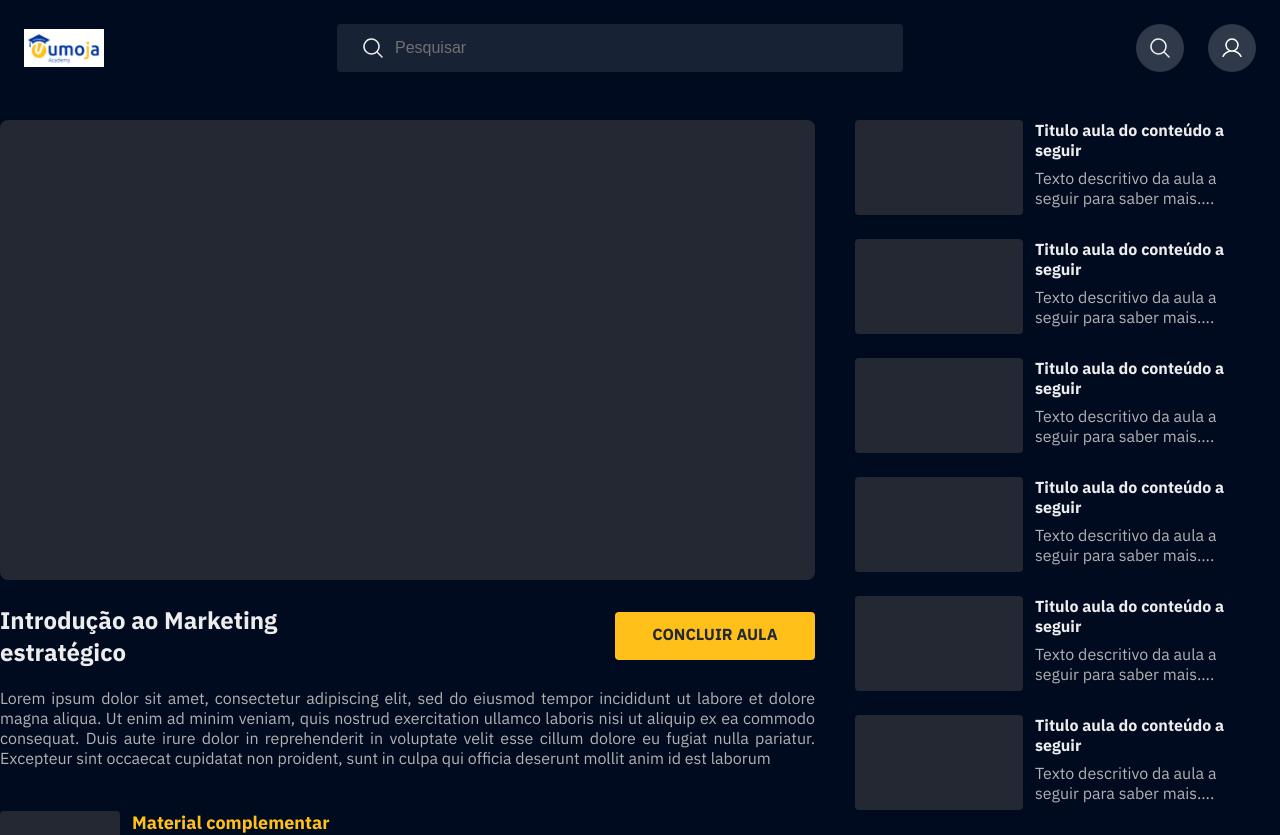
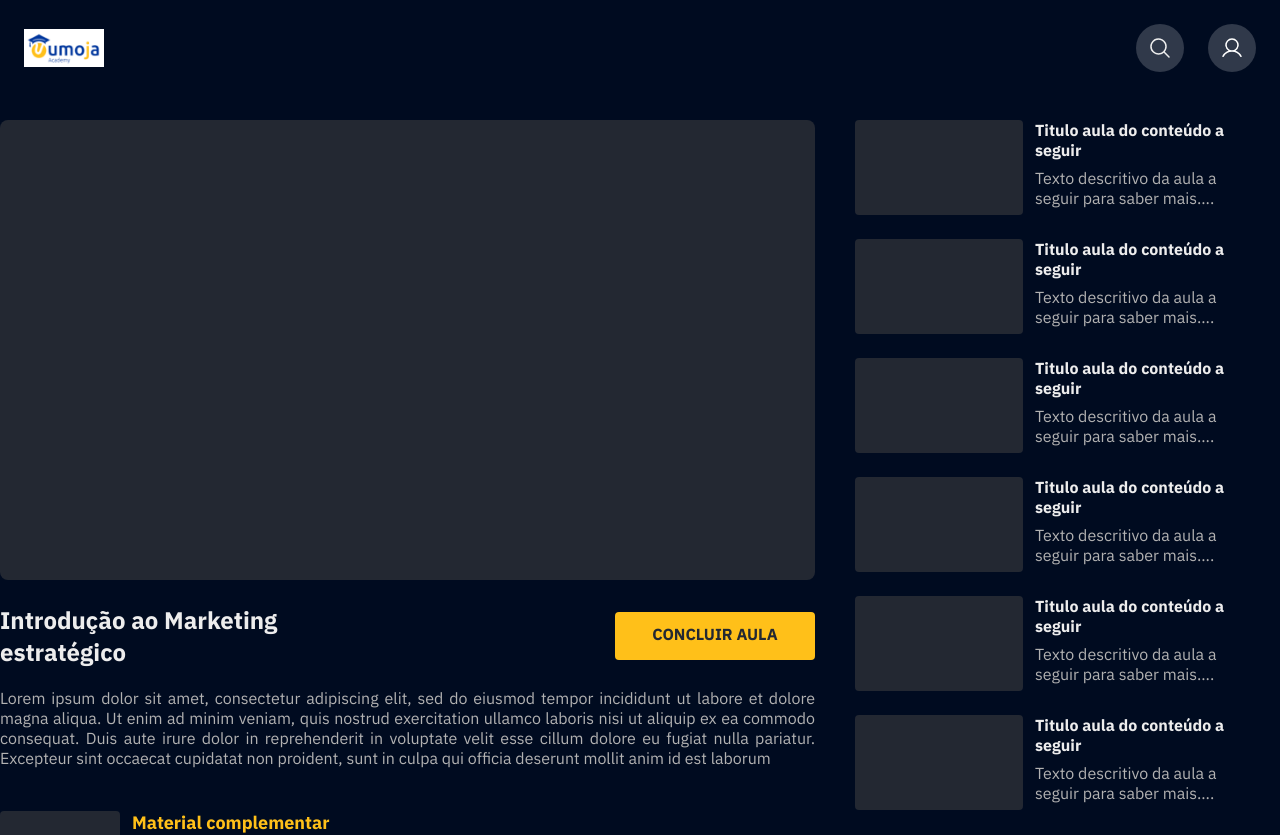
Before and after one commit to MatheusBueno111/area-membro, a React (Vite) app: page /class in a window 1280 px wide. Shown: the top 835 px of the page. Built offline with nearby package versions, Linux system fonts and the light colour scheme; the HTML template or start-up script is replaced by a standard one.

Commit message:
fix layout header

```diff
--- a/src/components/Header/index.tsx
+++ b/src/components/Header/index.tsx
@@ -1,4 +1,4 @@
-import React, { useState } from 'react'
+import React, { ComponentProps, useState } from 'react'
 import * as S from './styles'
 import { SandwichIcon } from '../Icons/SandwichIcon'
 import { SearchIcon } from '../Icons/SearchIcon'
@@ -6,24 +6,31 @@ import { Input } from '../CustomInput'
 import { UserIcon } from '../Icons/UserIcon'
 import UserModal from '../UserModal'
 
-const Header: React.FC = () => {
-  const [isUserModalOpen, setUserModalOpen] = useState(false) // Estado para controlar a visibilidade do modal
+interface HeaderProps extends ComponentProps<'header'> {
+  showsearchbar?: boolean
+}
+
+const Header: React.FC<HeaderProps> = ({ showsearchbar = true, ...rest }) => {
+  const [isUserModalOpen, setUserModalOpen] = useState(false)
 
   const handleUserIconClick = () => {
-    setUserModalOpen((value) => !value) // Abre o modal quando o ícone do usuário é clicado
+    setUserModalOpen((value) => !value)
   }
 
   return (
-    <S.Container>
+    <S.Container {...rest}>
       <div className="sandwich-icon" onClick={handleUserIconClick}>
         <SandwichIcon />
       </div>
+      <S.SearchBar showsearchbar={showsearchbar}>
         <Input.Root className="search-bar">
           <Input.Prefix>
             <SearchIcon />
           </Input.Prefix>
           <Input.Control placeholder="Pesquisar" />
         </Input.Root>
+      </S.SearchBar>
+
       <img src="./logo.png" alt="" />
       <S.Wrapper>
         <div className="search-icon">
--- a/src/components/Header/styles.ts
+++ b/src/components/Header/styles.ts
@@ -1,4 +1,9 @@
+import { ComponentProps } from 'react'
 import { styled } from 'styled-components'
+
+interface SearchBarProps extends ComponentProps<'div'> {
+  showsearchbar?: boolean
+}
 
 export const Container = styled.header`
   display: flex;
@@ -30,6 +35,10 @@ export const Container = styled.header`
       order: -1;
     }
   }
+`
+
+export const SearchBar = styled.div<SearchBarProps>`
+  display: ${({ showsearchbar }) => (showsearchbar ? 'flex' : 'none')};
 `
 
 export const Wrapper = styled.div`
--- a/src/pages/Class/index.tsx
+++ b/src/pages/Class/index.tsx
@@ -10,7 +10,7 @@ import TabsComentsOrDoubts from './components/TabsComentsOrDoubts'
 const Class: React.FC = () => {
   return (
     <S.Container>
-      <Header />
+      <Header showsearchbar={false} />
       <S.Wrapper>
         <S.Main>
           <S.VideoClass />
```
Lines whose indentation alone changed are shown as unchanged.
